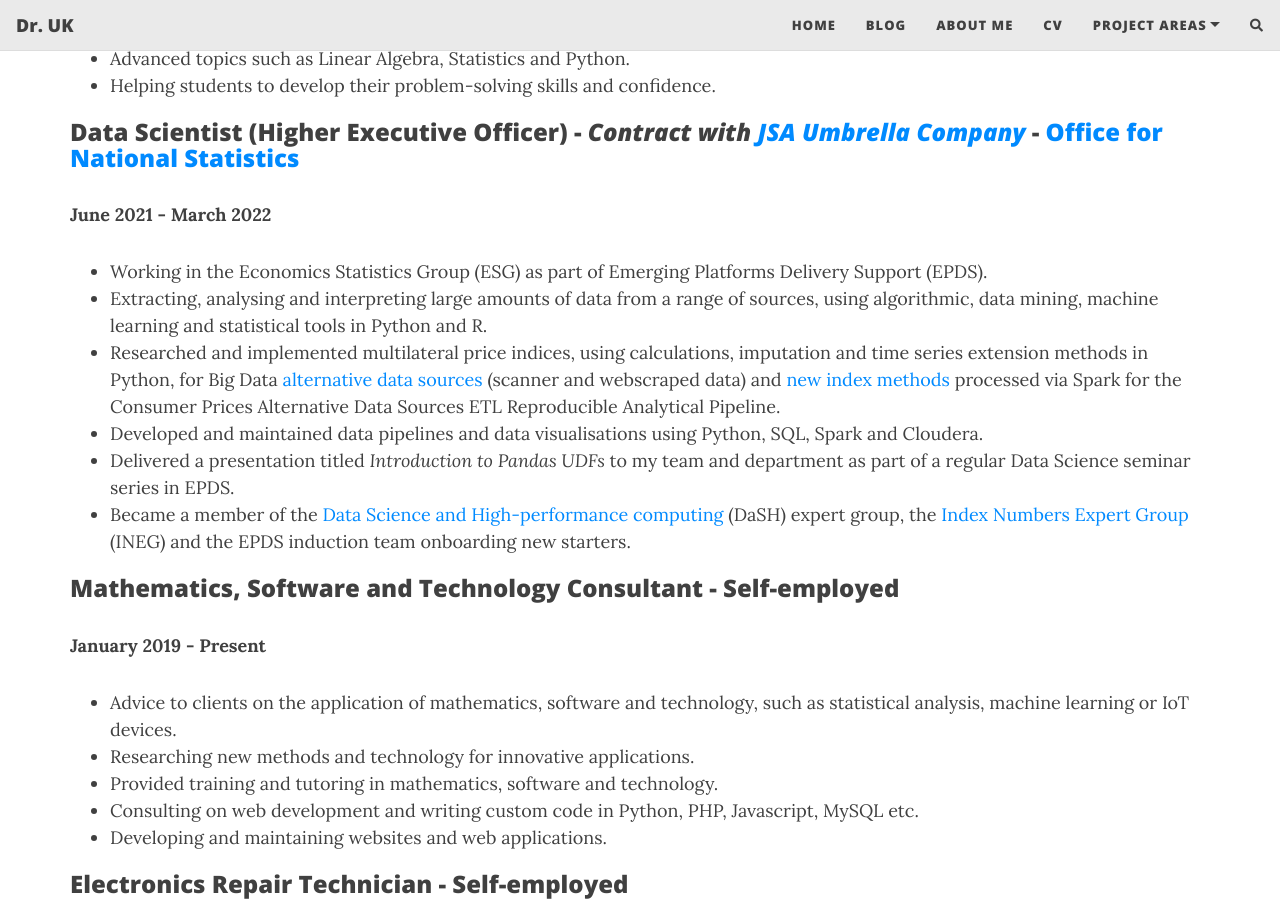
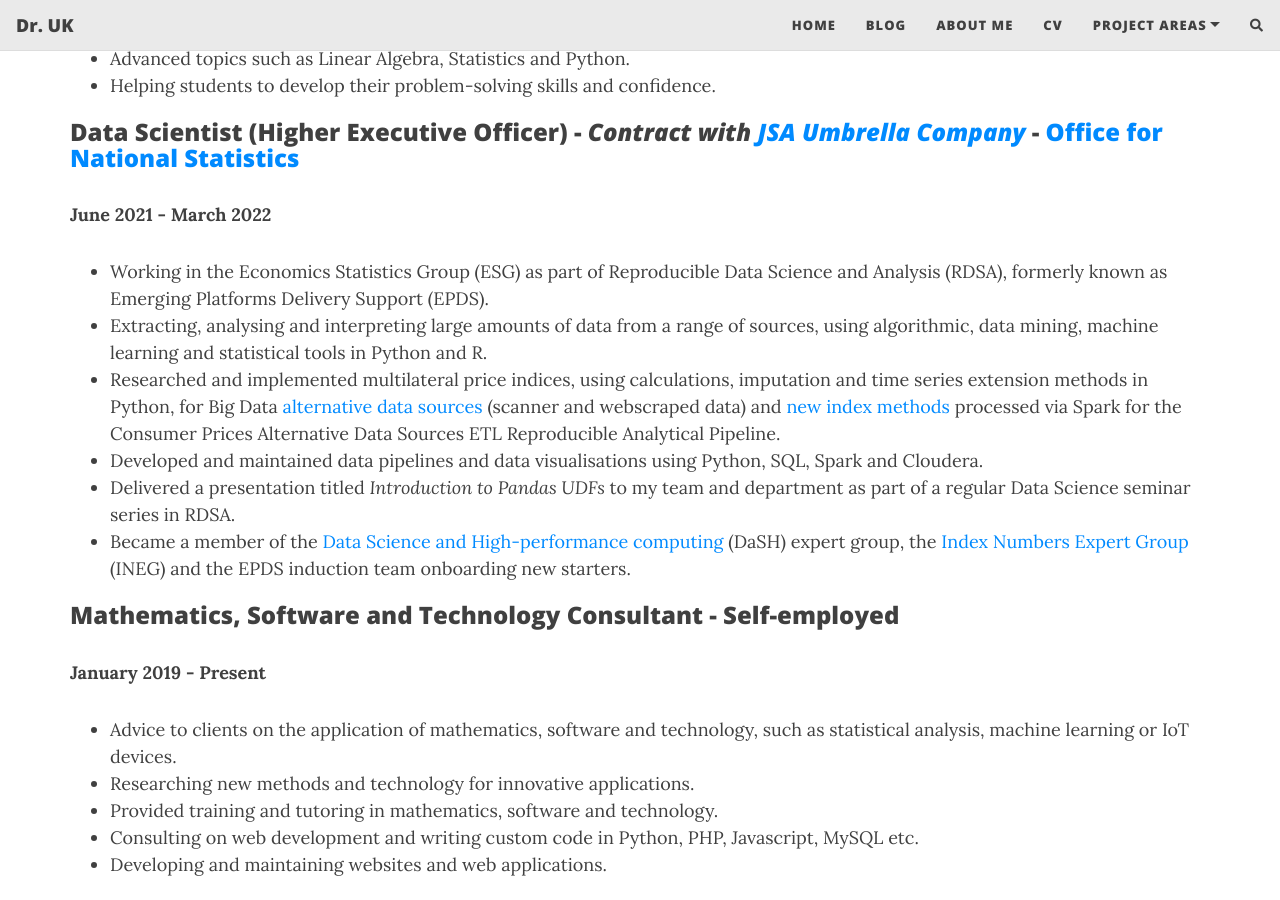
Before and after one commit to drrobotk/drrobotk.github.io, a Jekyll site: the page built from cv.md, in a window 1280 px wide and 900 px high, scrolled down 2792 px. Built offline with Jekyll 4.4.1, drawn with Linux system fonts in a browser that asks for light colours; nearby versions of some CDN libraries; comment, search, counter and statistics services are not loaded.

Commit message:
Update cv.md

```diff
--- a/cv.md
+++ b/cv.md
@@ -84,11 +84,11 @@
 ### **Data Scientist (Higher Executive Officer)** - *Contract with [JSA Umbrella Company](https://workwellsolutions.com/)* - [Office for National Statistics](https://www.ons.gov.uk/)
 
 **June 2021 - March 2022**
--   Working in the Economics Statistics Group (ESG) as part of Emerging Platforms Delivery Support (EPDS).
+-   Working in the Economics Statistics Group (ESG) as part of Reproducible Data Science and Analysis (RDSA), formerly known as Emerging Platforms Delivery Support (EPDS).
 -   Extracting, analysing and interpreting large amounts of data from a range of sources, using algorithmic, data mining, machine learning and statistical tools in Python and R.
 -   Researched and implemented multilateral price indices, using calculations, imputation and time series extension methods in Python, for Big Data [alternative data sources](https://www.ons.gov.uk/economy/inflationandpriceindices/articles/introducingalternativedataintoconsumerpricestatisticsaggregationandweights/2021-11-09) (scanner and webscraped data) and [new index methods](https://www.ons.gov.uk/economy/inflationandpriceindices/articles/newindexnumbermethodsinconsumerpricestatistics/2020-09-01) processed via Spark for the Consumer Prices Alternative Data Sources ETL Reproducible Analytical Pipeline.
 -   Developed and maintained data pipelines and data visualisations using Python, SQL, Spark and Cloudera.
--   Delivered a presentation titled *Introduction to Pandas UDFs* to my team and department as part of a regular Data Science seminar series in EPDS.
+-   Delivered a presentation titled *Introduction to Pandas UDFs* to my team and department as part of a regular Data Science seminar series in RDSA.
 -   Became a member of the [Data Science and High-performance computing](https://gss.civilservice.gov.uk/guidance/methodology/information-on-specific-methods/#data-science-and-high-performance-computing) (DaSH) expert group, the [Index Numbers Expert Group](https://gss.civilservice.gov.uk/guidance/methodology/information-on-specific-methods/#index-numbers) (INEG) and the EPDS induction team onboarding new starters.
 
 ### **Mathematics, Software and Technology Consultant** - Self-employed
```
